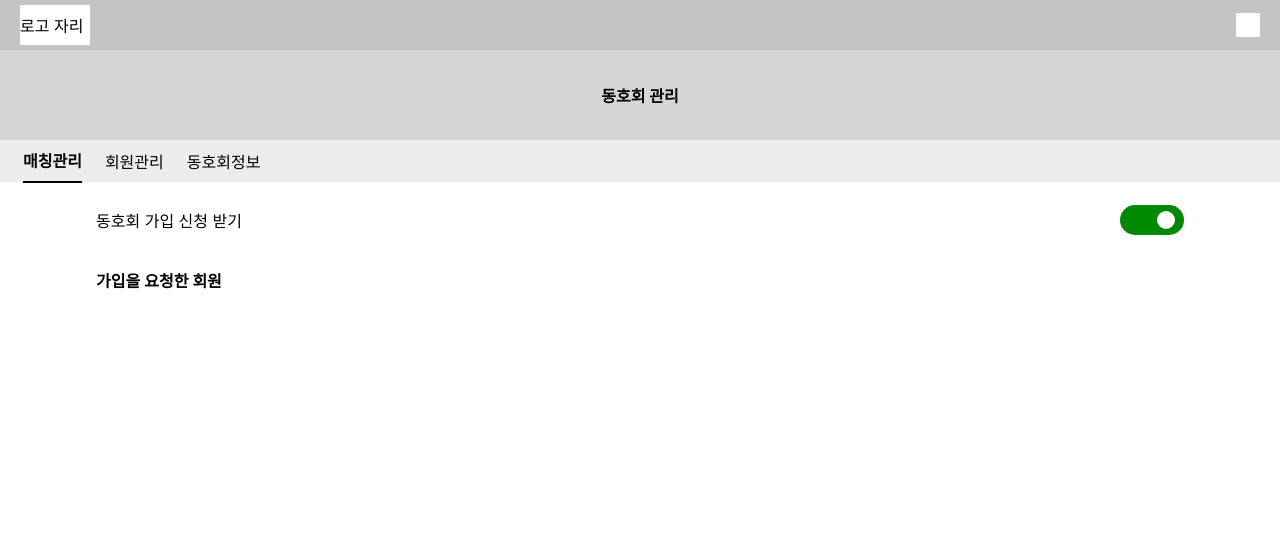
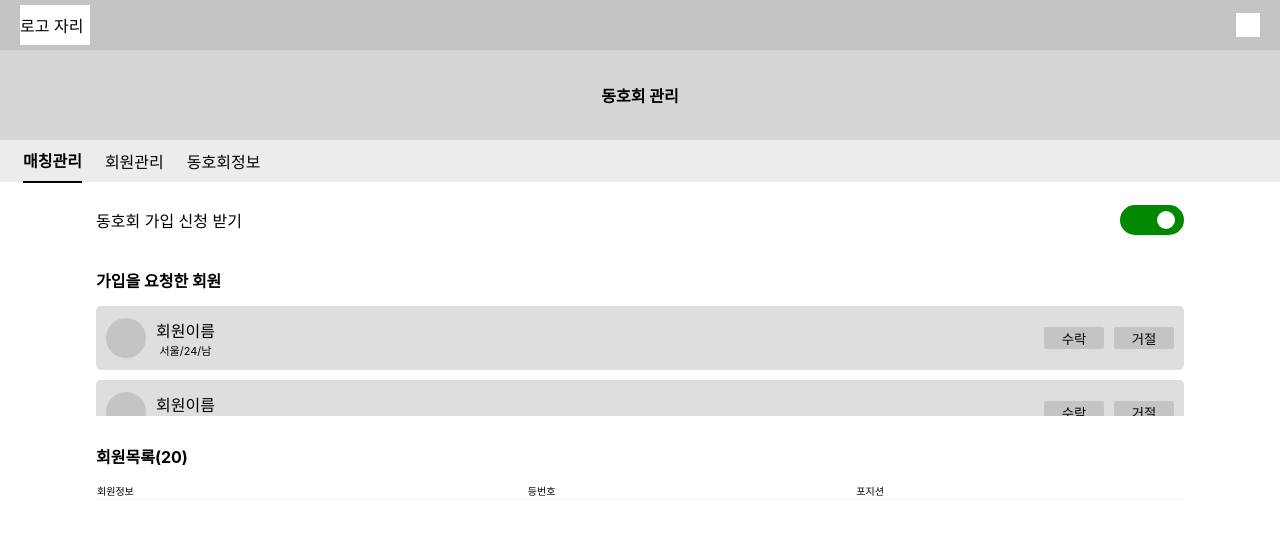
Before and after one commit to dsm-football/football-frontend, a React (Create React App) app: page /club/management in a window 1280 px wide. Shown: the top 534 px of the page. Built offline with nearby package versions, Linux system fonts and the light colour scheme.

Commit message:
⚡️ :: 가입을 요청한 회원 목록, 회원 목록 추가

```diff
--- a/src/components/clubManagement/memberManagement/MemberManagement.tsx
+++ b/src/components/clubManagement/memberManagement/MemberManagement.tsx
@@ -1,5 +1,6 @@
 import React, { useState } from "react";
 import * as S from "./style";
+import AppliedMember from "./appliedMember/AppliedMember";
 
 const MemberManagement = () => {
   const [applicationStatus, setApplicationStatus] = useState<boolean>(false);
@@ -18,10 +19,23 @@ const MemberManagement = () => {
             <S.Switch applicationStatus={applicationStatus} />
           </S.SwitchContainer>
         </S.AllowSubscription>
-        <S.AppliedMember>
-          <span>가입을 요청한 회원</span>
-
-        </S.AppliedMember>
+        <S.AppliedMemberContainer>
+          <b><span>가입을 요청한 회원</span></b>
+          <S.AppliedMemberList>
+            <AppliedMember />
+            <AppliedMember />
+          </S.AppliedMemberList>
+        </S.AppliedMemberContainer>
+        <S.MemberListContainer>
+          <b><span>회원목록(20)</span></b>
+          <S.MemberListTable>
+            <S.MemberAttribute>
+              <td>회원정보</td>
+              <td>등번호</td>
+              <td>포지션</td>
+            </S.MemberAttribute>
+          </S.MemberListTable>
+        </S.MemberListContainer>
       </S.MainContainer>
     </>
   );
--- a/src/components/clubManagement/memberManagement/style.tsx
+++ b/src/components/clubManagement/memberManagement/style.tsx
@@ -1,12 +1,12 @@
-import styled from 'styled-components';
+import styled from "styled-components";
 
 export const MainContainer = styled.div`
   width: 85%;
   margin: auto;
-`
+`;
 
 interface Props {
-  applicationStatus : boolean
+  applicationStatus: boolean;
 }
 
 export const AllowSubscription = styled.div`
@@ -15,34 +15,64 @@ export const AllowSubscription = styled.div`
   align-items: center;
   justify-content: space-between;
   margin-top: 23px;
-
-  & span{
-    font-size: 16px;
-  }
-`
+`;
 
 export const SwitchContainer = styled.div`
   width: 64px;
   height: 30px;
-  background-color: ${({applicationStatus}: Props) => applicationStatus ? "#C4C4C4": "#008800"};
+  background-color: ${({ applicationStatus }: Props) =>
+    applicationStatus ? "#C4C4C4" : "#008800"};
   border-radius: 20px;
   display: flex;
   align-items: center;
   cursor: pointer;
-`
+`;
 
 export const Switch = styled.div`
   width: 18px;
   height: 18px;
   background-color: white;
   border-radius: 50%;
-  margin-left: ${({applicationStatus} : Props) => applicationStatus ? "8px" : "37px"};
+  margin-left: ${({ applicationStatus }: Props) =>
+    applicationStatus ? "8px" : "37px"};
   transition: 0.5s;
+`;
+
+export const AppliedMemberContainer = styled.div`
+  width: 100%;
+  margin-top: 33px;
+
+`;
+
+export const AppliedMemberList = styled.div`
+  width: 100%;
+  height: 110px;
+  margin-top: 14px;
+  overflow-y: scroll;
+
+  ::-webkit-scrollbar{
+    display: none;
+  }
 `
 
-export const AppliedMember = styled.div`
+export const MemberListContainer = styled.div`
   width: 100%;
-  margin-top: 33px;
-  font-size: 16px;
-  font-weight: 600;
+  margin-top: 28px;
 `
+
+export const MemberListTable = styled.table`
+  width: 100%;
+  border-collapse: collapse;
+  margin-top: 14px;
+
+  & tr{
+    width: 100%;
+    border-bottom: 1px solid #F3F3F3;
+  }
+`
+
+export const MemberAttribute = styled.tr`
+  & td{
+    font-size: 10px;
+  }
+`
```
